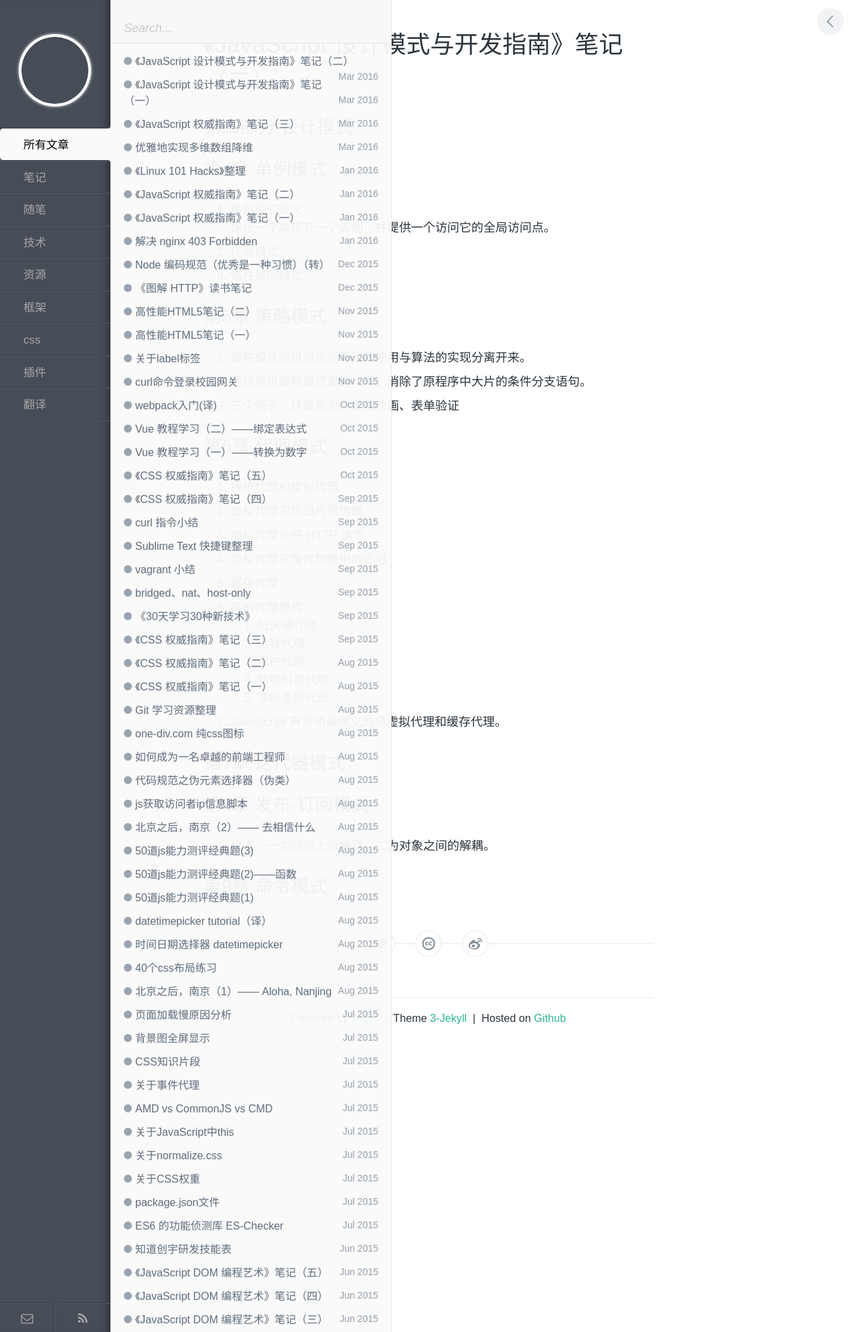
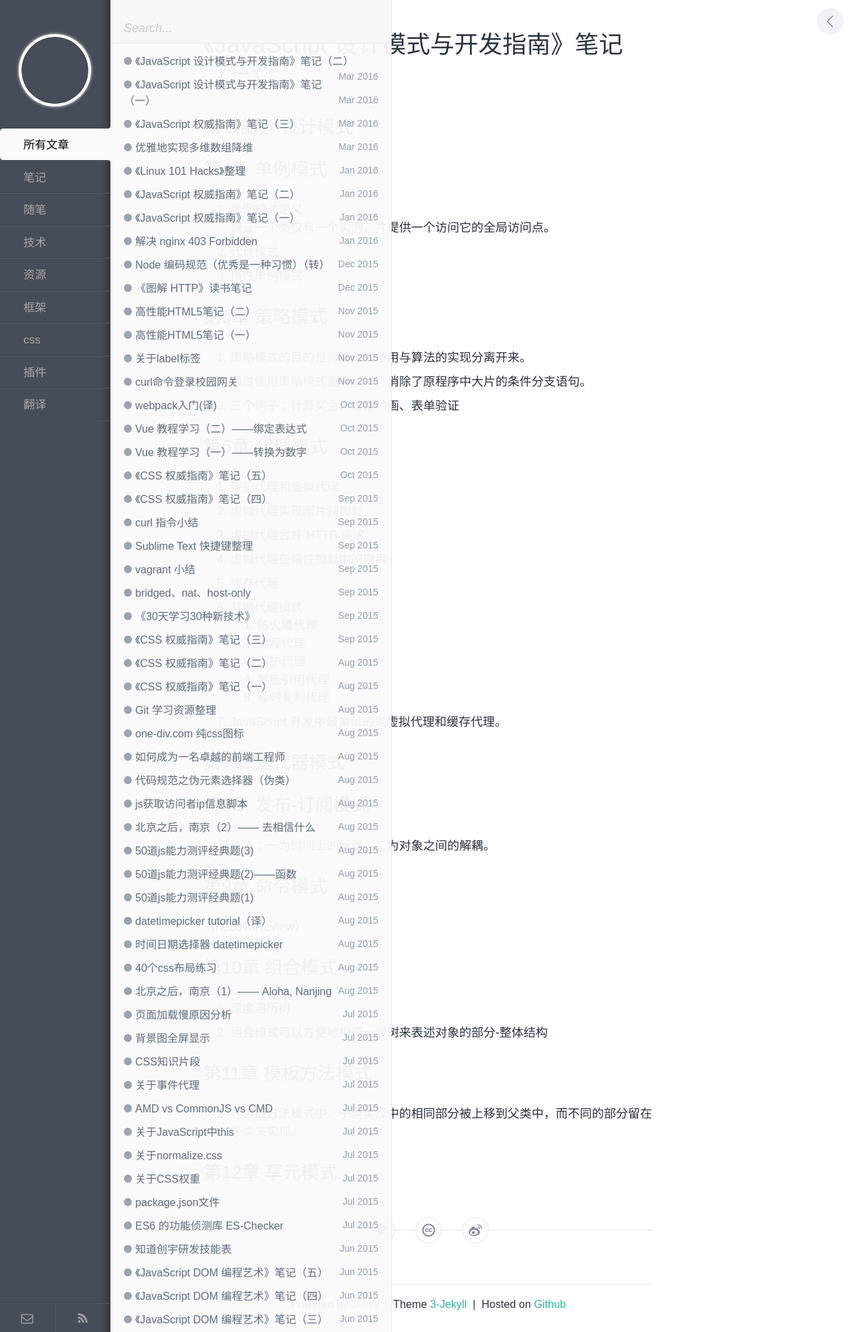
Before and after one commit to byr-gdp/byr-gdp.github.io, a Jekyll site: the page built from _posts/note/2016-03-13-javascript-design-pattern-2.md, in a window 1280 px wide. Shown: the whole page at 67% size. Built offline with Jekyll 4.4.1, drawn with Linux system fonts in a browser that asks for light colours; comment, search, counter and statistics services are not loaded.

Commit message:
add chapter 10、11

```diff
--- a/_posts/note/2016-03-13-javascript-design-pattern-2.md
+++ b/_posts/note/2016-03-13-javascript-design-pattern-2.md
@@ -48,3 +48,17 @@ description: 《JavaScript 设计模式与开发指南》
 1. 优点：一为时间上的解耦，二为对象之间的解耦。
 
 # 第9章 命令模式
+
+（needToReview）
+
+# 第10章 组合模式
+
+1. 深度遍历树
+
+2. 组合模式可以方便地构造一棵树来表述对象的部分-整体结构
+
+# 第11章 模板方法模式
+
+1. 在模板方法模式中，子类实现中的相同部分被上移到父类中，而不同的部分留在子类来实现。
+
+# 第12章 享元模式
```
